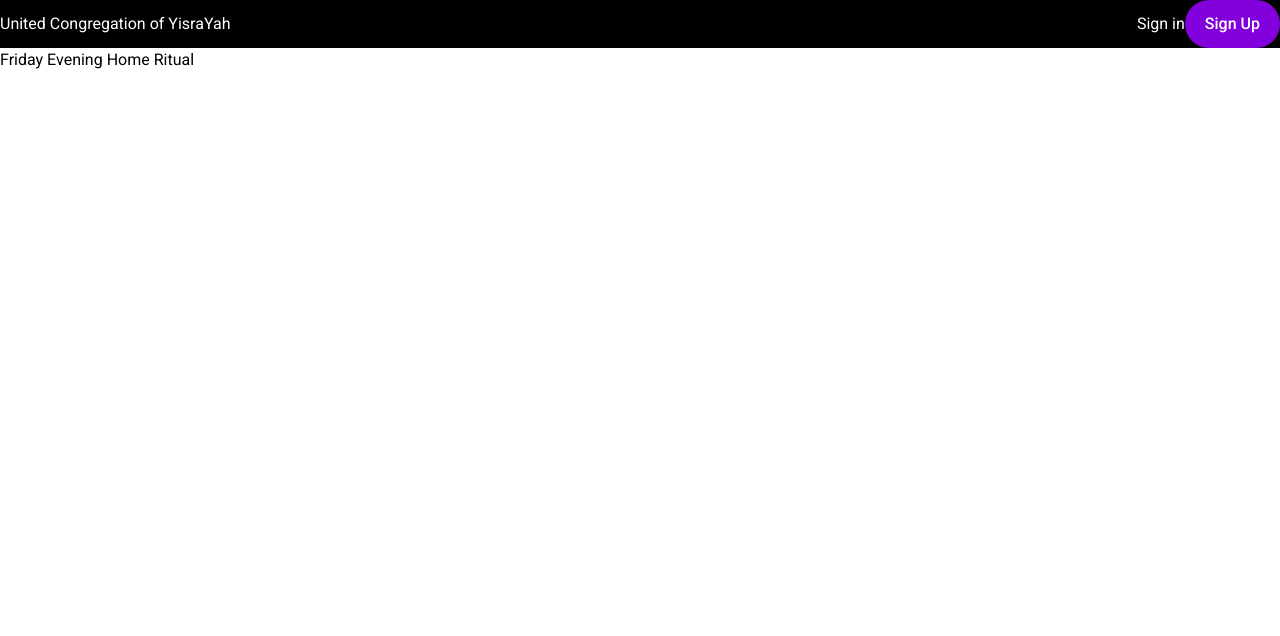
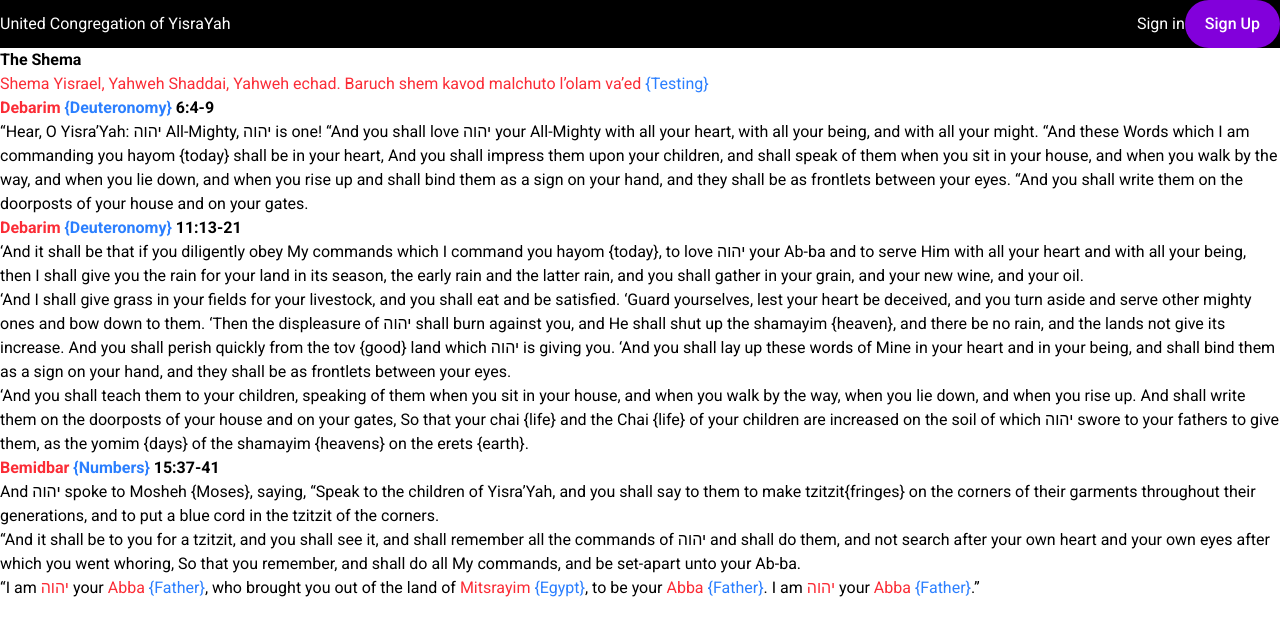
Before and after one commit to elixer-prince/ucoy, a Next.js app: page /temple/rituals/home/friday-evening in a window 1280 px wide. Shown: the top 636 px of the page. Built offline with nearby package versions, Linux system fonts and the light colour scheme; no server answers.

Commit message:
feat(friday-evening): add shema and rename exported component

```diff
--- a/src/app/temple/(manual)/rituals/home/friday-evening/page.tsx
+++ b/src/app/temple/(manual)/rituals/home/friday-evening/page.tsx
@@ -1,5 +1,11 @@
-const FridayEveningHomeRitual = () => {
-  return <div>Friday Evening Home Ritual</div>;
+import TheShema from "@/app/temple/(manual)/_components/sections/TheShema";
+
+const Page = () => {
+  return (
+    <>
+      <TheShema />
+    </>
+  );
 };
 
-export default FridayEveningHomeRitual;
+export default Page;
```
